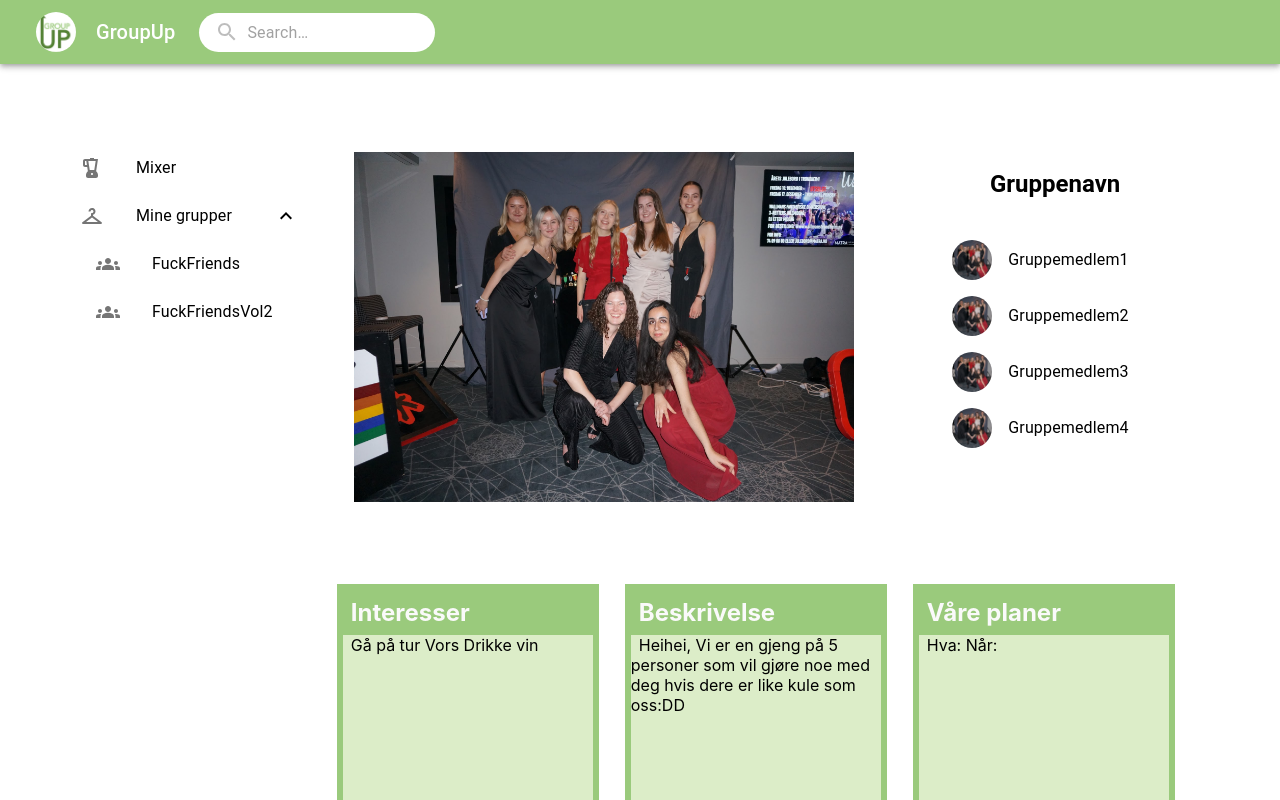
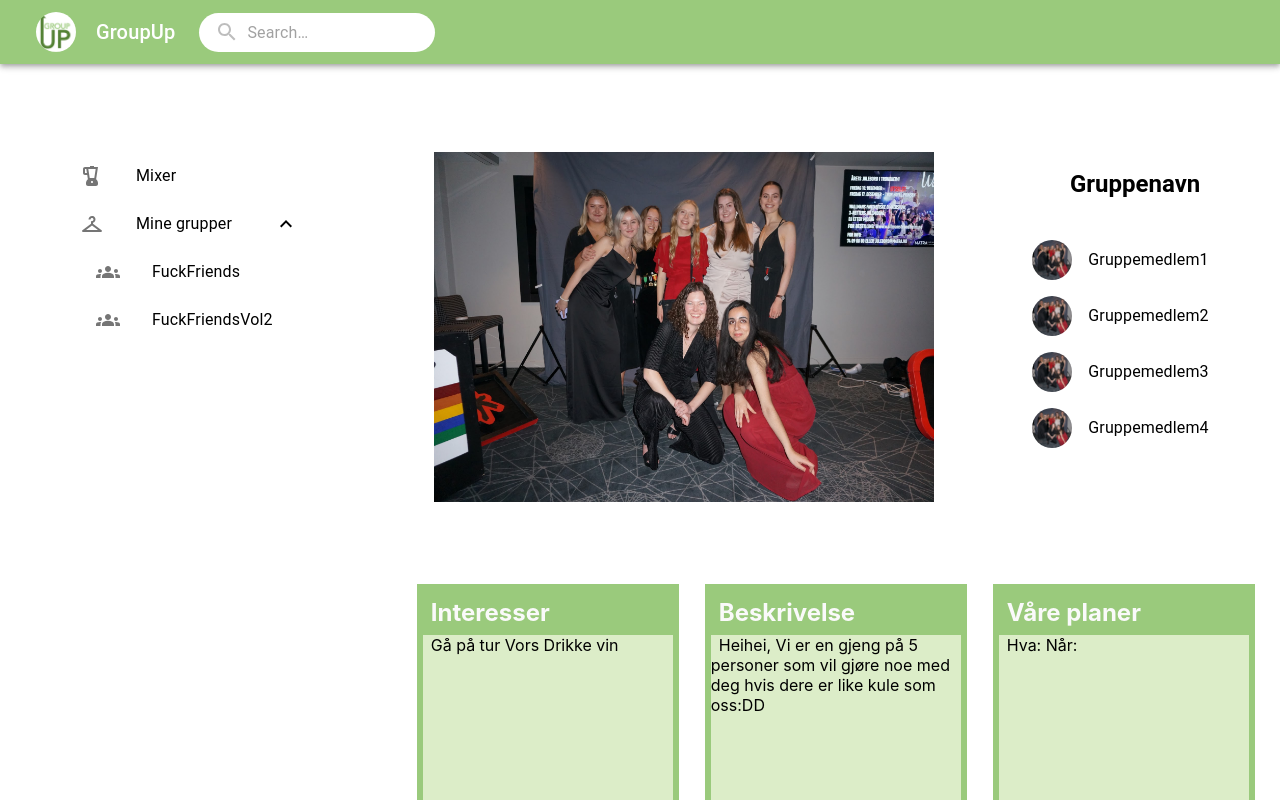
Before and after one commit to nicolinem/TDT4140-GroupUp, a React (Create React App) app: page /GroupPage in a window 1280 px wide. Shown: the top 800 px of the page. Built offline with nearby package versions, Linux system fonts and the light colour scheme; no server answers; the database is empty.

Commit message:
style: changed margin widt to match feed

```diff
--- a/src/Dashboard/GroupPage.js
+++ b/src/Dashboard/GroupPage.js
@@ -1,56 +1,59 @@
+import { Header } from "./Header";
+import { Sidebar } from "./Sidebar";
+import { GroupInformation } from "./GroupInformation";
+import { Box, Grid, Stack, TextField, Typography } from "@mui/material";
+import image from "./DSC06122-kopi.jpg";
+import { img, CardHeader, IconButton } from "@mui/material";
+import { GroupOverView } from "./GroupOverView";
+import {
+  Demo,
+  List,
+  ListItem,
+  ListItemAvatar,
+  ListItemText,
+  Avatar,
+  Item,
+  FolderIcon,
+} from "@mui/material";
 
-import { Header } from './Header';
-import { Sidebar } from './Sidebar';
-import { GroupInformation } from './GroupInformation';
-import { Box, Grid, Stack, TextField, Typography } from '@mui/material';
-import image from './DSC06122-kopi.jpg';
-import { img, CardHeader, IconButton } from '@mui/material';
-import { GroupOverView } from './GroupOverView';
-import { Demo, List, ListItem, ListItemAvatar, ListItemText, Avatar, Item, FolderIcon, } from '@mui/material';
+import React from "react";
 
-
-
-import React from 'react';
-
-import { styled } from '@mui/material/styles';
-import Paper from '@mui/material/Paper';
-
-
+import { styled } from "@mui/material/styles";
+import Paper from "@mui/material/Paper";
 
 export const GroupPage = () => {
   return (
-        <Box sx={{ flexGrow: 1, }}>
-            <Box sx={{ display: 'flex', minWidth: 140 }}>
+    <Box sx={{ flexGrow: 1 }}>
+      <Box sx={{ display: "flex", minWidth: 140 }}>
 
-                <Box sx={{ display: 'flex', minWidth: 250, mt: 5, ml: 3 }}>
+        <Box sx={{ display: "flex", minWidth: 250, mt: 6, ml: 3 }}>
           <Sidebar />
         </Box>
+        <Box sx={{ px: 5, py: 4 }}></Box>
 
-
-
-                <Box sx={{ display: 'flex', mt: 7, ml: 5, }}>
+        <Box sx={{ display: "flex", mt: 7, ml: 5 }}>
           <img src={image} height={350} width={500} />
-
         </Box>
 
-                <Box sx={{ display: 'flex', height: 250, width: 360, mt: 6, ml: -3 }}>
-                    <Typography sx={{ mt: 3, ml: 20 }} variant="h5" component="div" fontWeight='bold'>
+        <Box sx={{ display: "flex", height: 250, width: 360, mt: 6, ml: -3 }}>
+          <Typography
+            sx={{ mt: 3, ml: 20 }}
+            variant="h5"
+            component="div"
+            fontWeight="bold"
+          >
             Gruppenavn
           </Typography>
 
           <Box sx={{ mt: 10, ml: -23 }}>
             <GroupOverView />
           </Box>
-
         </Box>
 
-                <Box sx={{ display: 'flex', minWidth: 250, mt: 58, ml: -96 }}>
+        <Box sx={{ display: "flex", minWidth: 250, mt: 58, ml: -96 }}>
           <GroupInformation />
         </Box>
-
       </Box>
     </Box>
-
   );
-
-}
+};
```
Lines whose indentation alone changed are shown as unchanged.
